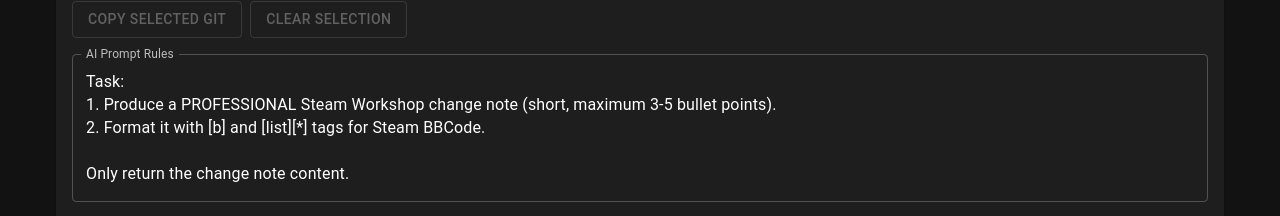
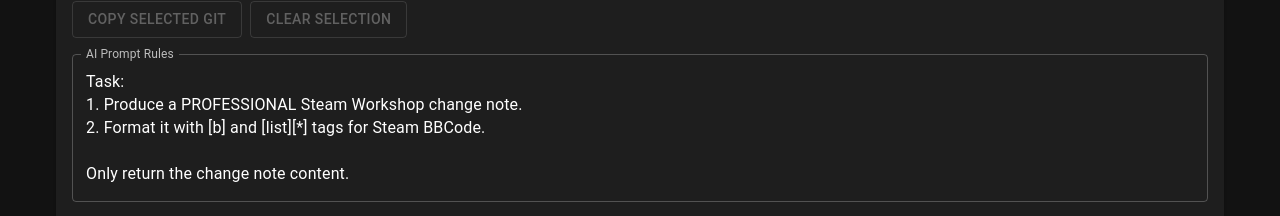
Before and after one commit to psychopatz/ModManager, a React (Vite) app in the folder DynamicTradingManager/frontend/: page /workshop in a window 1280 px wide. Shown: the part 523-739 px from the top of the page. Built offline with nearby package versions, Linux system fonts and the light colour scheme; no server answers.

Commit message:
refactor: clean up formatting and improve code readability in WorkshopPage component

```diff
--- a/DynamicTradingManager/frontend/src/components/WorkshopPage.jsx
+++ b/DynamicTradingManager/frontend/src/components/WorkshopPage.jsx
@@ -50,7 +50,7 @@ import TaskConsole from './TaskConsole';
 import GitReleaseAssistant from './GitReleaseAssistant';
 
 const workshopDefaultPrompt = `Task:
-1. Produce a PROFESSIONAL Steam Workshop change note (short, maximum 3-5 bullet points).
+1. Produce a PROFESSIONAL Steam Workshop change note.
 2. Format it with [b] and [list][*] tags for Steam BBCode.
 
 Only return the change note content.`;
@@ -344,12 +344,12 @@ const WorkshopPage = () => {
             <Box sx={{ p: 4 }}>
               <Stack spacing={4}>
                 <Grid container spacing={3}>
-                    <Grid size={{ xs: 12, md: 6 }}><TextField label="Mod Title" fullWidth value={metadata.title} onChange={(e) => setMetadata({...metadata, title: e.target.value})} disabled={!updateMetadata} variant="filled" /></Grid>
-                    <Grid size={{ xs: 12, md: 3 }}><TextField label="Workshop ID" fullWidth value={metadata.id} onChange={(e) => setMetadata({...metadata, id: e.target.value})} variant="filled" /></Grid>
+                  <Grid size={{ xs: 12, md: 6 }}><TextField label="Mod Title" fullWidth value={metadata.title} onChange={(e) => setMetadata({ ...metadata, title: e.target.value })} disabled={!updateMetadata} variant="filled" /></Grid>
+                  <Grid size={{ xs: 12, md: 3 }}><TextField label="Workshop ID" fullWidth value={metadata.id} onChange={(e) => setMetadata({ ...metadata, id: e.target.value })} variant="filled" /></Grid>
                   <Grid size={{ xs: 12, md: 3 }}>
                     <FormControl fullWidth variant="filled" disabled={!updateMetadata}>
                       <InputLabel>Visibility</InputLabel>
-                        <Select value={metadata.visibility} onChange={(e) => setMetadata({...metadata, visibility: e.target.value})}>
+                      <Select value={metadata.visibility} onChange={(e) => setMetadata({ ...metadata, visibility: e.target.value })}>
                         <MenuItem value={0}>Public</MenuItem>
                         <MenuItem value={1}>Friends Only</MenuItem>
                         <MenuItem value={2}>Private</MenuItem>
@@ -357,8 +357,8 @@ const WorkshopPage = () => {
                     </FormControl>
                   </Grid>
                 </Grid>
-                  <TextField label="Description (Steam BBCode)" fullWidth multiline rows={20} value={metadata.description} onChange={(e) => setMetadata({...metadata, description: e.target.value})} disabled={!updateMetadata} sx={{ '& .MuiInputBase-input': { fontFamily: 'monospace' } }} />
-                  <TextField label="Tags (Semicolon separated)" fullWidth value={metadata.tags} onChange={(e) => setMetadata({...metadata, tags: e.target.value})} disabled={!updateMetadata} />
+                <TextField label="Description (Steam BBCode)" fullWidth multiline rows={20} value={metadata.description} onChange={(e) => setMetadata({ ...metadata, description: e.target.value })} disabled={!updateMetadata} sx={{ '& .MuiInputBase-input': { fontFamily: 'monospace' } }} />
+                <TextField label="Tags (Semicolon separated)" fullWidth value={metadata.tags} onChange={(e) => setMetadata({ ...metadata, tags: e.target.value })} disabled={!updateMetadata} />
               </Stack>
             </Box>
           </Collapse>
@@ -413,7 +413,7 @@ const WorkshopPage = () => {
                       autoComplete="current-password"
                       value={password}
                       onChange={(e) => setPassword(e.target.value)}
-                        InputProps={{ endAdornment: <IconButton onClick={()=>setShowPassword(!showPassword)}>{showPassword ? <VisibilityOff /> : <VisibilityIcon />}</IconButton> }}
+                      InputProps={{ endAdornment: <IconButton onClick={() => setShowPassword(!showPassword)}>{showPassword ? <VisibilityOff /> : <VisibilityIcon />}</IconButton> }}
                     />
                     <Button
                       variant="contained"
```
Lines whose indentation alone changed are shown as unchanged.
